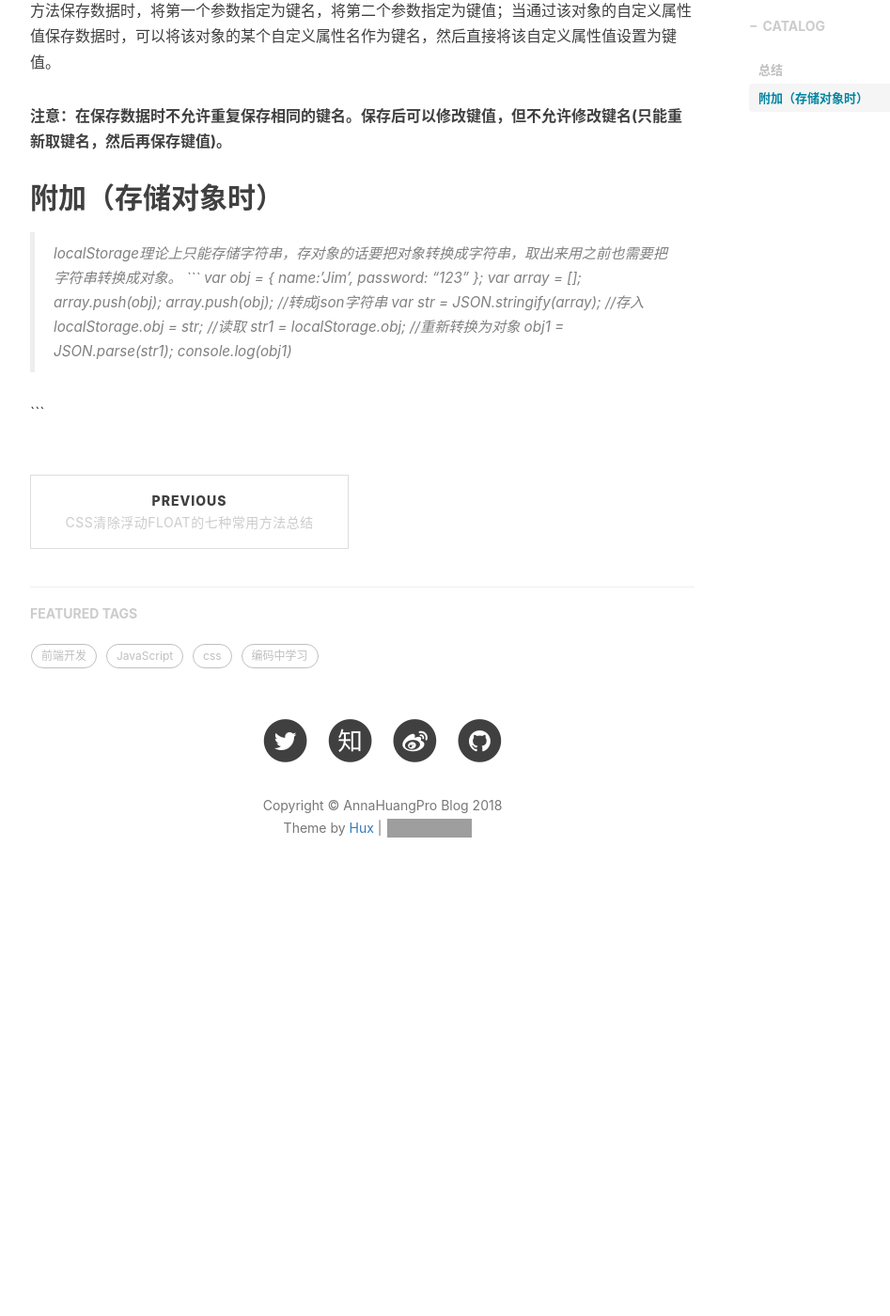
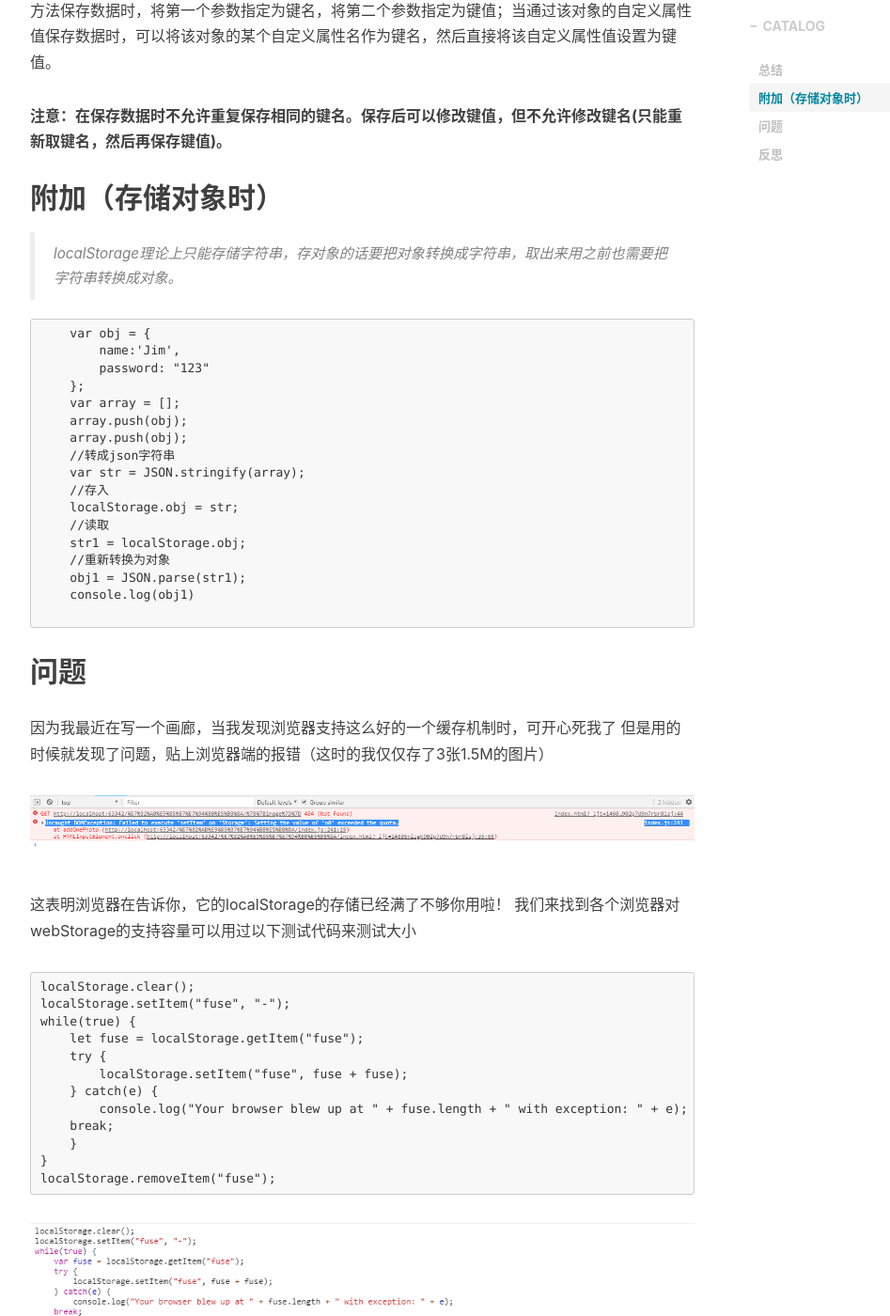
Before and after one commit to AnnaHuangPro/AnnaHuangPro.github.io, a Jekyll site: the page built from _posts/2018-06-22-webStorage.markdown, in a window 1280 px wide and 1400 px high, scrolled down 3610 px. Shown: the whole window at 94% size, without its empty margins (233-1180 px from the left). Built offline with Jekyll 4.4.1, drawn with Linux system fonts in a browser that asks for light colours; nearby versions of some CDN libraries; comment, search, counter and statistics services are not loaded; before the commit the page ends 4595 px from its top, so only the background shows below that; some of the changed text lies outside the part shown; grey boxes are pictures that could not be loaded.

Commit message:
webStorage发现的问题

````diff
--- a/_posts/2018-06-18-Vertically-horizontally-centered.markdown
+++ b/_posts/2018-06-18-Vertically-horizontally-centered.markdown
@@ -13,6 +13,7 @@
     - css
     - 编码中学习
 ---
+
 熟悉水平居中和垂直居中的方法, 不为别的, 就为用的时候能够信手拈来. 下面直接步入正题.
 
 ## 水平居中
--- a/_posts/2018-06-22-webStorage.markdown
+++ b/_posts/2018-06-22-webStorage.markdown
@@ -137,7 +137,9 @@
 **注意：在保存数据时不允许重复保存相同的键名。保存后可以修改键值，但不允许修改键名(只能重新取键名，然后再保存键值)。**
 
 ## 附加（存储对象时）
+
 > localStorage理论上只能存储字符串，存对象的话要把对象转换成字符串，取出来用之前也需要把字符串转换成对象。
+
 ```
     var obj = {
         name:'Jim',
@@ -157,3 +159,37 @@
     console.log(obj1)
 
 ```
+
+## 问题
+
+   因为我最近在写一个画廊，当我发现浏览器支持这么好的一个缓存机制时，可开心死我了
+但是用的时候就发现了问题，贴上浏览器端的报错（这时的我仅仅存了3张1.5M的图片）
+
+![](/img/in-post/webStorage存储bug.png)
+
+这表明浏览器在告诉你，它的localStorage的存储已经满了不够你用啦！
+我们来找到各个浏览器对webStorage的支持容量可以用过以下测试代码来测试大小
+```
+localStorage.clear();
+localStorage.setItem("fuse", "-");
+while(true) {
+    let fuse = localStorage.getItem("fuse");
+    try {
+        localStorage.setItem("fuse", fuse + fuse);
+    } catch(e) {
+        console.log("Your browser blew up at " + fuse.length + " with exception: " + e);
+    break;
+    }
+}
+localStorage.removeItem("fuse");
+```
+
+![](/img/in-post/webStorage测试大小.png)
+
+如图我们发现4194304/1024/1024 = 4M
+
+谷歌浏览器的webStorage只有4M的容量（比session的4k大很多），只适合存点小东西，现在转向使用浏览器数据库IndexedDB
+
+## 反思
+
+   webStorage只适用于数据量比较小，存图片建议存地址（不建议存base64编码）
````
Also changed, not shown: img/in-post/webStorage存储bug.png (added), img/in-post/webStorage测试大小.png (added).
